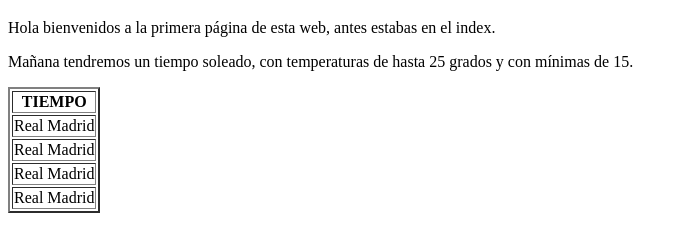
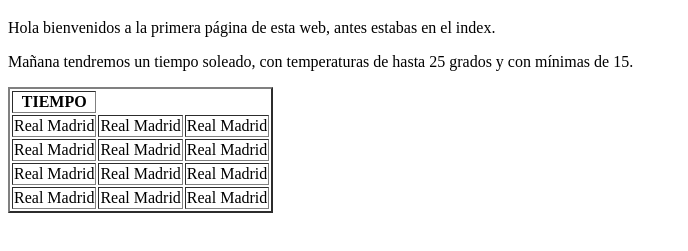
Before and after one commit to jmanumaya/jmanumaya.github.io, a plain HTML site: page web/pagina1.html in a window 1280 px wide. Shown: the part 61-312 px from the top of the page, without its empty margins (0-688 px from the left). Drawn offline with Linux system fonts and the light colour scheme.

Commit message:
Update pagina1.html

```diff
--- a/web/pagina1.html
+++ b/web/pagina1.html
@@ -20,14 +20,22 @@
 		<tbody>
 			<tr>
 				<td>Real Madrid</td>
-			</tr>
-			<tr>
+				<td>Real Madrid</td>
 				<td>Real Madrid</td>
 			</tr>
 			<tr>
 				<td>Real Madrid</td>
+				<td>Real Madrid</td>
+				<td>Real Madrid</td>
 			</tr>
 			<tr>
+				<td>Real Madrid</td>
+				<td>Real Madrid</td>
+				<td>Real Madrid</td>
+			</tr>
+			<tr>
+				<td>Real Madrid</td>
+				<td>Real Madrid</td>
 				<td>Real Madrid</td>
 			</tr>
 
```
